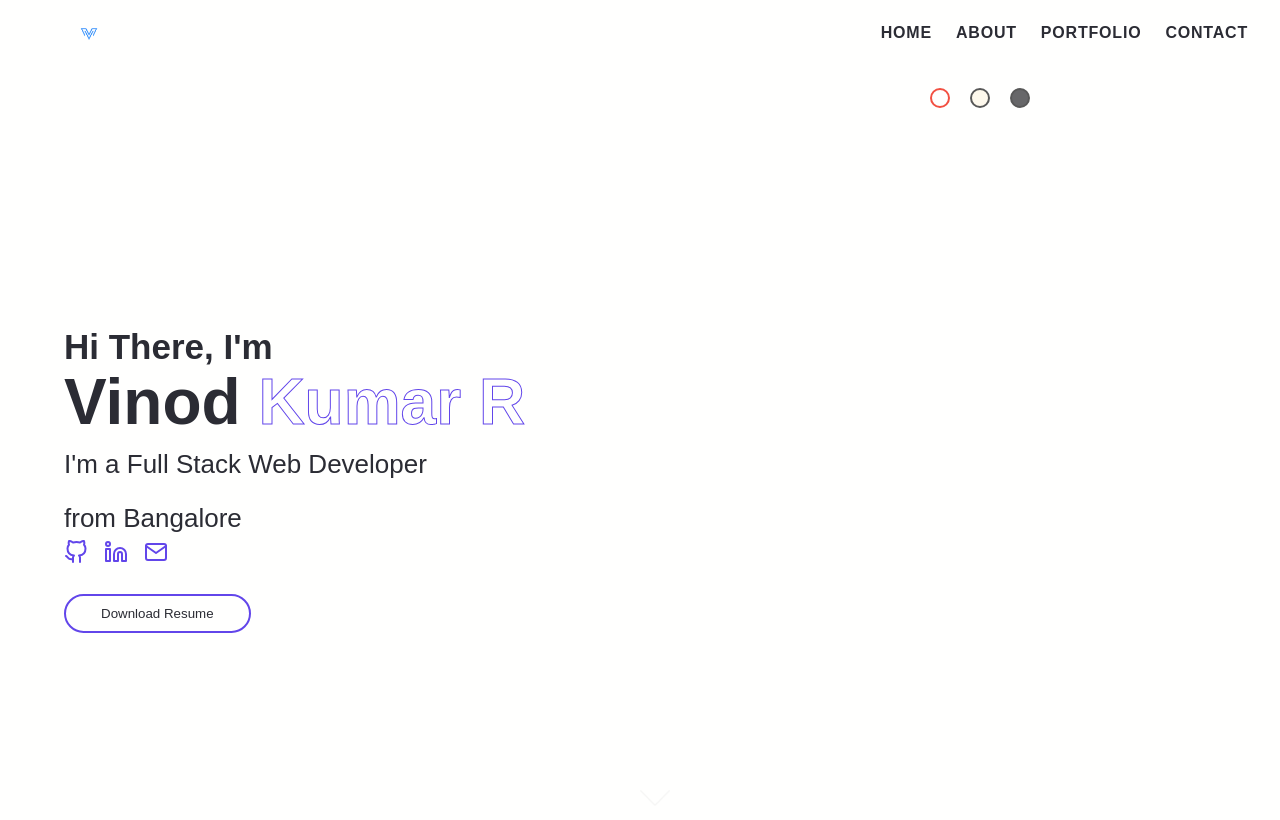
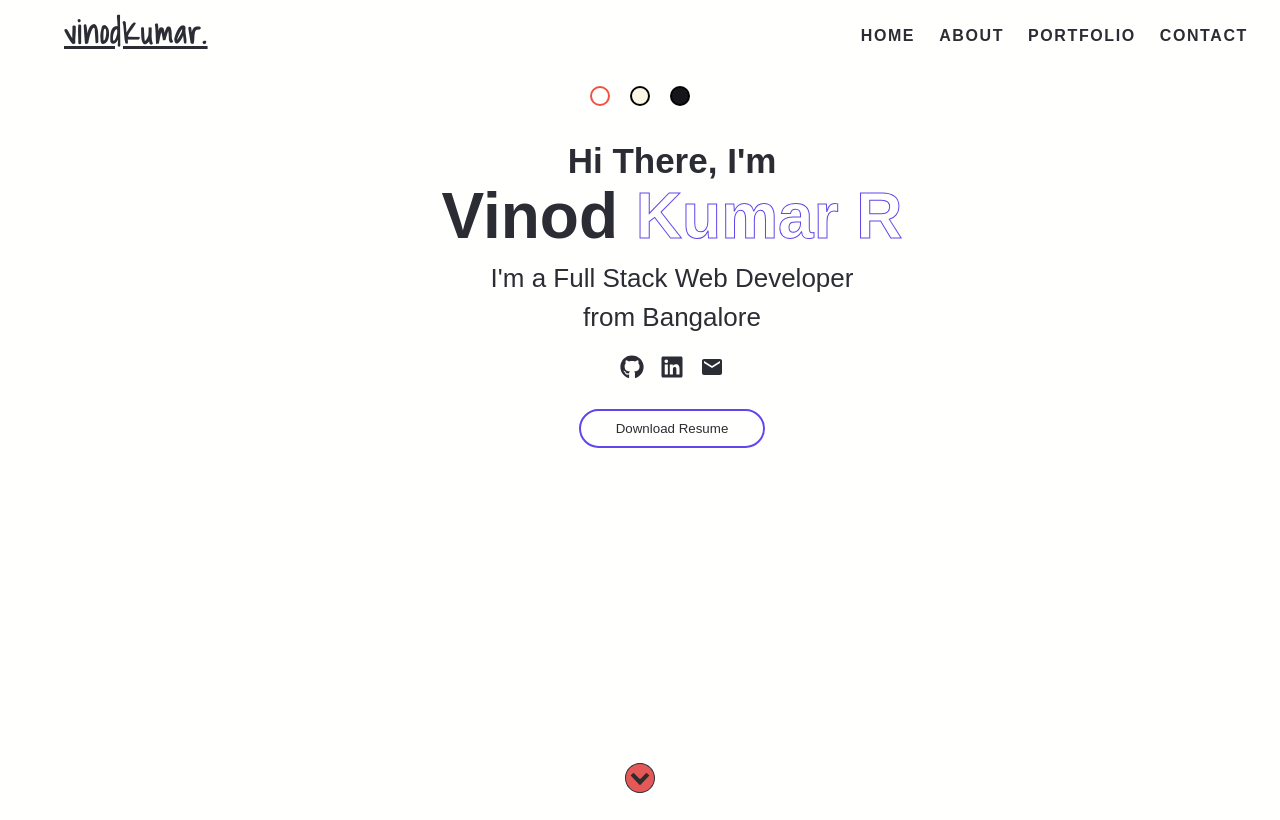
Before and after one commit to vk0808/portfolio, a React (Create React App) app: page / in a window 1280 px wide. Built offline with nearby package versions, Linux system fonts and the light colour scheme.

Commit message:
modify: logo, style, theme-switcher

```diff
--- a/public/index.html
+++ b/public/index.html
@@ -8,6 +8,13 @@
     />
     <meta name="theme-color" content="#000000" />
     <title>VINOD KUMAR R Portfolio</title>
+    <!-- Fonts -->
+    <link rel="preconnect" href="https://fonts.googleapis.com" />
+    <link rel="preconnect" href="https://fonts.gstatic.com" crossorigin />
+    <link
+      href="https://fonts.googleapis.com/css2?family=Shadows+Into+Light&display=swap"
+      rel="stylesheet"
+    />
     <!-- Favicons -->
     <link href="assets/img/letter_logo.png" rel="icon" />
   </head>
--- a/src/App.js
+++ b/src/App.js
@@ -1,17 +1,14 @@
-import React, { useState } from "react";
+import React from "react";
 
 import Navbar from "./components/Header/Navbar";
-import Theme from "./components/ThemeSwitcher/Theme";
 import Intro from "./components/Intro/Intro";
 import "./styles/main.scss";
 
 export default function App() {
-  const [colorTheme, setColorTheme] = useState("theme-1");
 
   return (
-    <div className={`App ${colorTheme}`}>
+    <div>
       <Navbar />
-      <Theme colorTheme={colorTheme} setColorTheme={setColorTheme} />
       <Intro />
     </div>
   );
--- a/src/components/Header/Navbar.js
+++ b/src/components/Header/Navbar.js
@@ -22,11 +22,7 @@
       <nav>
         <div className="nav-center">
           <div className="nav-header">
-            <img
-              src="./assets/img/letter_logo.png"
-              alt="Logo"
-              className="logo"
-            />
+            <h2 className="logo">vinodKumar.</h2>
             <button
               className="nav-toggle"
               onClick={() => setShowLinks(!showLinks)}
--- a/src/components/Intro/Intro.js
+++ b/src/components/Intro/Intro.js
@@ -1,9 +1,16 @@
-import React from "react";
+import React, { useState } from "react";
+
+import Theme from "../ThemeSwitcher/Theme";
 import { social } from "./social-links";
+import { ReactComponent as Down } from "./down-arrow.svg";
 
 const Intro = () => {
+  const [colorTheme, setColorTheme] = useState("theme-1");
   return (
     <div className="intro" id="intro">
+      <div className="theme-switcher">
+        <Theme colorTheme={colorTheme} setColorTheme={setColorTheme} />
+      </div>
       <div className="left">
         <div className="wrapper">
           <h2>Hi There, I'm</h2>
@@ -37,11 +44,10 @@
         </div>
         <div className="arrow">
           <a className="down-arrow" href="#portfolio">
-            <img src="assets/img/down.png" alt="" />
+            <Down />
           </a>
         </div>
       </div>
-      <div className="right"></div>
     </div>
   );
 };
--- a/src/components/Intro/social-links.js
+++ b/src/components/Intro/social-links.js
@@ -1,22 +1,23 @@
-import { FiGithub, FiLinkedin, FiMail } from "react-icons/fi";
+import { FaGithub, FaLinkedin } from "react-icons/fa";
+import { MdEmail } from "react-icons/md";
 
 export const social = [
   {
     id: 1,
     name: "Github",
     url: "https://www.github.com/vk0808",
-    icon: <FiGithub />
+    icon: <FaGithub />
   },
   {
     id: 2,
     name: "LinkedIn",
     url: "https://linkedin.com/in/vinod-kumar-r",
-    icon: <FiLinkedin />
+    icon: <FaLinkedin />
   },
   {
     id: 3,
     name: "Mail",
     url: "mailto:ravivinod21@gmail.com",
-    icon: <FiMail />
+    icon: <MdEmail />
   }
 ];
--- a/src/components/ThemeSwitcher/Theme.js
+++ b/src/components/ThemeSwitcher/Theme.js
@@ -16,20 +16,20 @@
       case "theme-1":
         background = "#fffffe";
         secondary = "#d1d1e9";
-        tertiary = "#e45858";
+        tertiary = "#ff8906";
         headline = "#2b2c34";
         paragraph = "#2b2c34";
         button = "#6246ea";
         buttonText = "#fffffe";
         break;
       case "theme-2":
-        background = "#fef6e4";
-        secondary = "#8bd3dd";
-        tertiary = "#f582ae";
-        headline = "#001858";
-        paragraph = "#172c66";
-        button = "#f582ae";
-        buttonText = "#001858";
+        background = "#faeee7";
+        secondary = "#ffc6c7";
+        tertiary = "#c3f0ca";
+        headline = "#33272a";
+        paragraph = "#594a4e";
+        button = "#ff8ba7";
+        buttonText = "#33272a";
         break;
       case "theme-4":
         background = "#16161a";
--- a/src/styles/_into.scss
+++ b/src/styles/_into.scss
@@ -1,12 +1,15 @@
 .intro {
-  height: 85vh;
+  height: 80vh;
   background-color: var(--background);
   display: flex;
+  flex-direction: column;
+  align-items: center;
 
-  @include media-sm{
-    flex-direction: column;
-    align-items: center;
+  &:hover .last-name {
+    color: var(--button) !important;
+    -webkit-text-stroke-width: 0px !important;
   }
+
   .left {
     .wrapper {
       width: 100%;
@@ -15,10 +18,10 @@
       display: flex;
       flex-direction: column;
       justify-content: center;
+      align-items: center;
 
       @include media-sm{
         padding: 2rem 0.5rem;
-        align-items: center;
       }
 
       h1 {
@@ -28,7 +31,7 @@
         line-height: 56px;
         color: var(--headline);
 
-        @include media-sm{
+        @include media-sm {
           font-size: 40px;
         }
       }
@@ -38,16 +41,16 @@
         -webkit-text-stroke-width: 1px;
         -webkit-text-stroke-color: var(--button);
         transition: $transition;
-
-        &:hover {
-          color: var(--button);
-          -webkit-text-stroke-width: 0px;
-        }
       }
       p{
+        text-align: center;
         margin: 15px 0 0 0;
         font-size: 26px;
         font-family: "Poppins", sans-serif;
+      }
+      .location {
+        margin-top: 0;
+        margin-bottom: 1rem;
       }
       h2 {
         font-size: 35px;
@@ -63,31 +66,45 @@
         display: flex;
         gap: 1rem;
 
-        .icons{
+        .icons {
           font-size: 1.5rem;
+
+          svg {
+            fill: var(--headline);
+
+            &:hover{
+              fill: var(--button);
+            }
+          }
         }
       }
     }
-    .down-arrow {
-      position: absolute;
-      bottom: -20px;
-      left: 50%;
+    .arrow {
+      display: flex;
+      justify-content: center;
 
-      img {
-        width: 30px;
-        animation: arrowBlink 2s infinite;
-      }
+      .down-arrow {
+        position: absolute;
+        bottom: 0px;
 
-      @keyframes arrowBlink {
-        100% {
-          opacity: 0;
+        svg {
+          width: 30px;
+          animation: arrowBlink 2s infinite;
+
+          #inner-circle {
+            fill: var(--tertiary) !important;
+          }
+          #outer-circle{
+            fill: var(--headline) !important;
+          }
+        }
+
+        @keyframes arrowBlink {
+          100% {
+            opacity: 1;
+          }
         }
       }
     }
   }
 }
-.icons {
-  svg{
-  stroke: var(--button);
-  }
-}
--- a/src/styles/_navbar.scss
+++ b/src/styles/_navbar.scss
@@ -16,7 +16,16 @@
     align-items: center;
 
     .logo {
-      width: 50px;
+      font-family: 'Shadows Into Light', cursive;
+      font-size: 1.25rem;
+      text-decoration: underline;
+      letter-spacing: $spacing;
+    }
+
+    @include media-lg{
+      .logo{
+        font-size: 2rem;
+      }
     }
   }
   .nav-toggle {
@@ -58,6 +67,14 @@
 }
 
 @include media-sm {
+  .nav-center {
+    margin-top: 1rem;
+
+    .nav-toggle{
+      margin-top: 0.5rem;
+      padding: 0;
+    }
+
     .links-container {
       height: 0;
     }
@@ -69,6 +86,7 @@
       .nav-link a{
         &.active, &:hover {
           color: var(--background) !important;
+        }
       }
     }
   }
@@ -91,6 +109,7 @@
       column-gap: 1.5rem;
       flex-direction: row;
       padding: 0;
+      margin-top: 0.5rem;
 
       .nav-link a{
         &.active, &:hover {
--- a/src/styles/_theme.scss
+++ b/src/styles/_theme.scss
@@ -12,10 +12,8 @@
     margin: 2px 10px;
     border: 2px solid black;
     display: inline-block;
-    opacity: 0.65;
 
     &.active {
-      opacity: 1;
       border: 2px solid #f25042;
     }
   }
--- a/src/styles/_variables.scss
+++ b/src/styles/_variables.scss
@@ -23,7 +23,7 @@
 $grey-special: hsl(288, 11%, 91%);
 $red-special: hsl(341, 55%, 45%);
 $transition: all 0.3s ease-in-out;
-$spacing: 0.05rem; // letter spacing
+$spacing: 0.1rem; // letter spacing
 $spacingMobile: 0.5rem;
 $spacingDesktop: 2rem;
 $radius: 0.75rem;
```
Also changed, not shown: src/styles/main.scss (+0 -37 lines), src/components/Intro/down-arrow.svg (added). Lines whose indentation alone changed are shown as unchanged.
